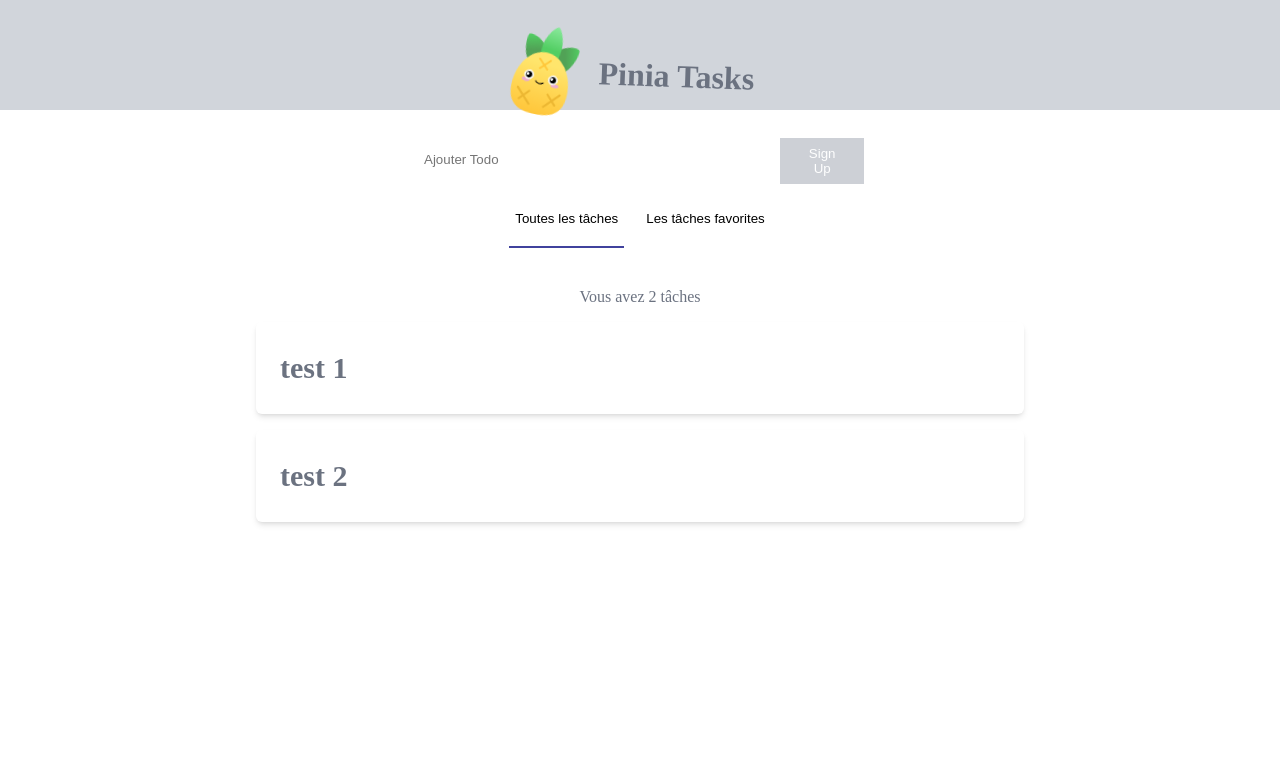
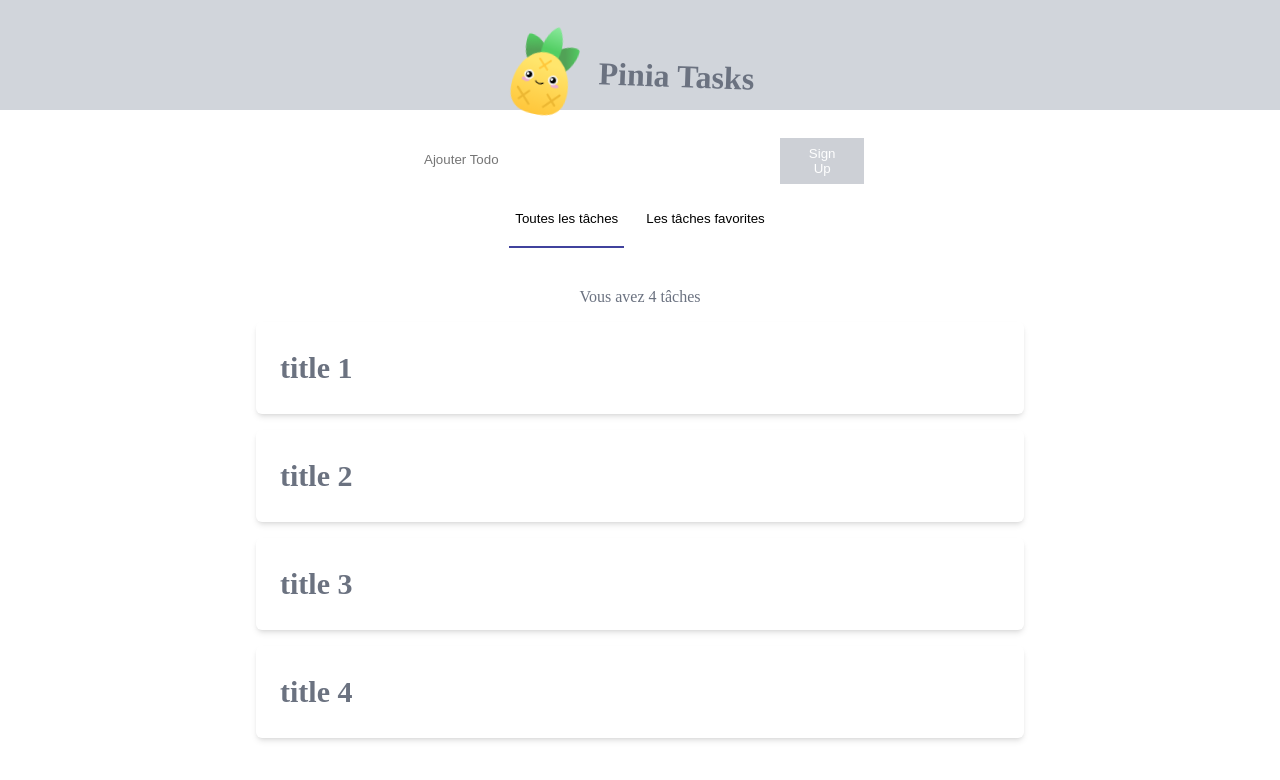
Before and after one commit to CodeurCopieur/Pinia-Course, a Vue app in the folder pinia-tasks/: page / in a window 1280 px wide. Shown: the top 780 px of the page. Built offline with nearby package versions, Linux system fonts and the light colour scheme; data requests are answered from the project's data file; some icons are missing.

Commit message:
Async Actions (part 1)

```diff
--- a/pinia-tasks/src/App.vue
+++ b/pinia-tasks/src/App.vue
@@ -7,6 +7,9 @@
   import TaskForm from './components/TaskForm.vue'
 
   const taskStore  = useTaskStore();
+
+  // fetch tasks
+  taskStore.getTasks()
 
   const filter = ref('all');
 </script>
@@ -36,6 +39,9 @@
         :class="filter === 'favs' ? 'border-b-indigo-500' : 'border-b-transparent'"
         class="ml-4 cursor-pointer border-t-0 border-r-0 border-l-0 bg-transparent">Les tâches favorites</button>
     </nav>
+
+    <!-- loading -->
+    <div class="loading border border-indigo-500 max-w-2xl bg-indigo-400 p-1.5 text-center my-8 mx-auto text-white" v-if="taskStore.loading">Loading tâches...</div>
 
     <!-- task list -->
     <div
--- a/pinia-tasks/src/stores/taskStore.js
+++ b/pinia-tasks/src/stores/taskStore.js
@@ -1,11 +1,10 @@
 import { defineStore } from "pinia";
 
 export const useTaskStore = defineStore('taskStore', {
-  state: ()=> ({
-    tasks: [
-      {id: 1, title: 'test 1', isFav: false},
-      {id: 2, title: 'test 2', isFav: true}
-    ]}),
+    state: ()=> ({
+      tasks: [],
+      loading: false
+    }),
     getters: {
       favs() {
         return this.tasks.filter( t => t.isFav)
@@ -20,6 +19,15 @@ export const useTaskStore = defineStore('taskStore', {
       }
     },
     actions: {
+      async getTasks() {
+        this.loading = true
+
+        const res = await fetch('http://localhost:3000/tasks')
+        const data = await res.json()
+
+        this.tasks = data
+        this.loading = false
+      },
       addTask(task) {
         this.tasks.push(task)
       },
```
